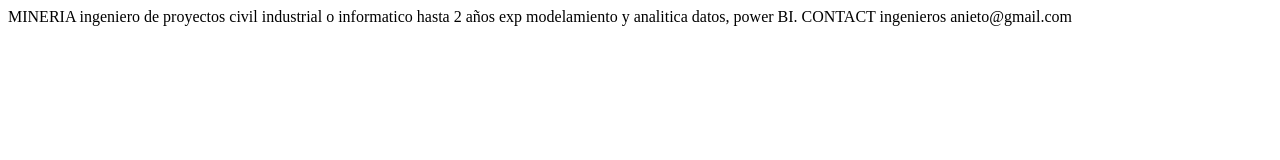
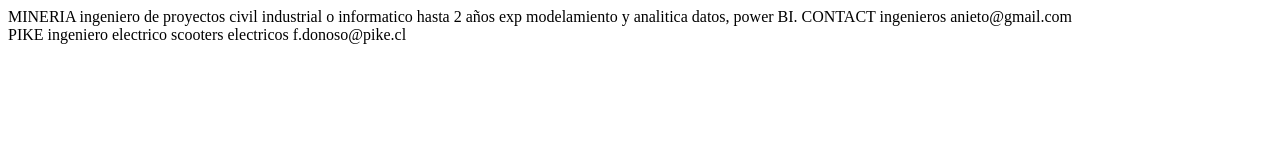
Before and after one commit to lsescares/lasamarillasdeluis, a plain HTML site: page index.html in a window 1280 px wide. Drawn offline with Linux system fonts and the light colour scheme.

Commit message:
agregue oferta trabajo pike

```diff
--- a/index.html
+++ b/index.html
@@ -6,11 +6,20 @@
 			<title>Las amarillas de Luis</title>
 		</head>
 		<body>
+			<div>
 				MINERIA
 				ingeniero de proyectos
 				civil industrial o informatico hasta 2 años exp
 				modelamiento y analitica datos, power BI.
 				CONTACT ingenieros
 				anieto@gmail.com
+			</div>
+			<div>
+				PIKE
+				ingeniero electrico
+				scooters electricos
+				f.donoso@pike.cl
+			</div>
+
 		</body>
 		</html>
```
Also changed, not shown: 1 other file. Lines whose indentation alone changed are shown as unchanged.
